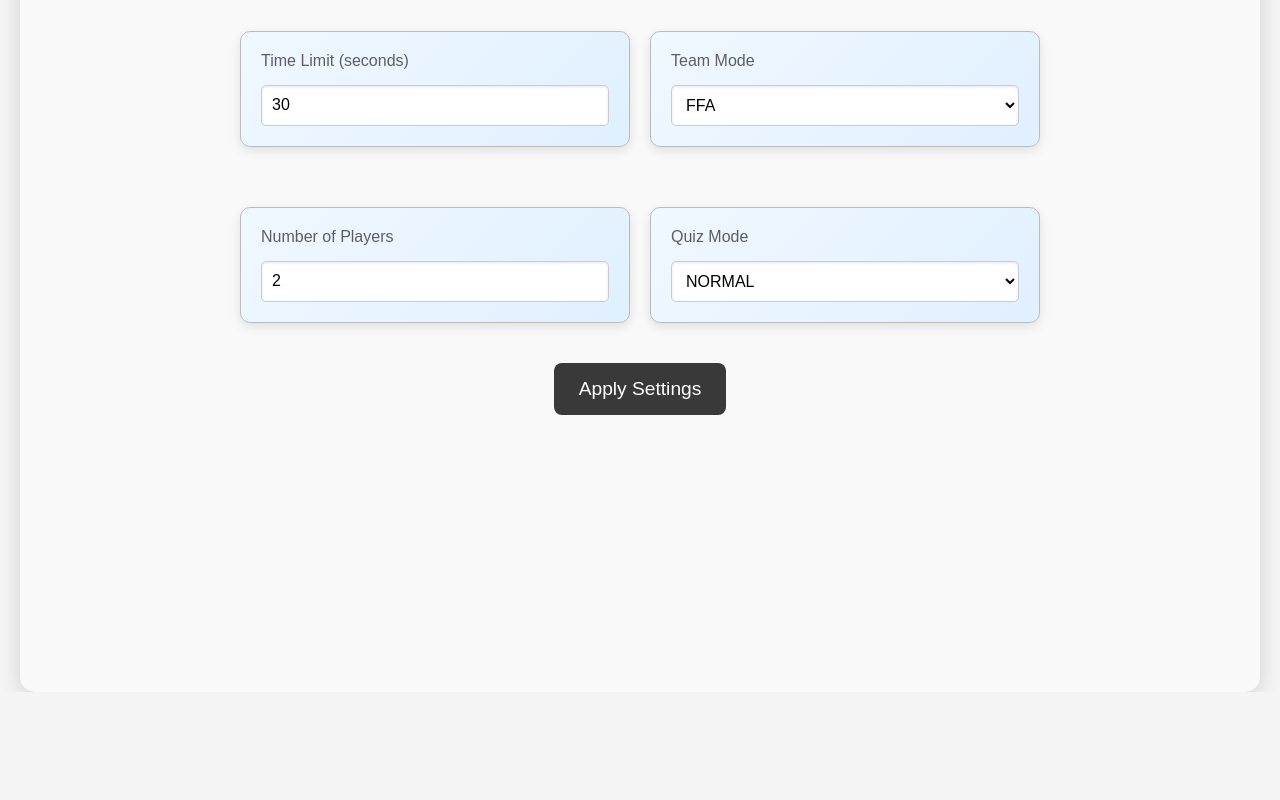
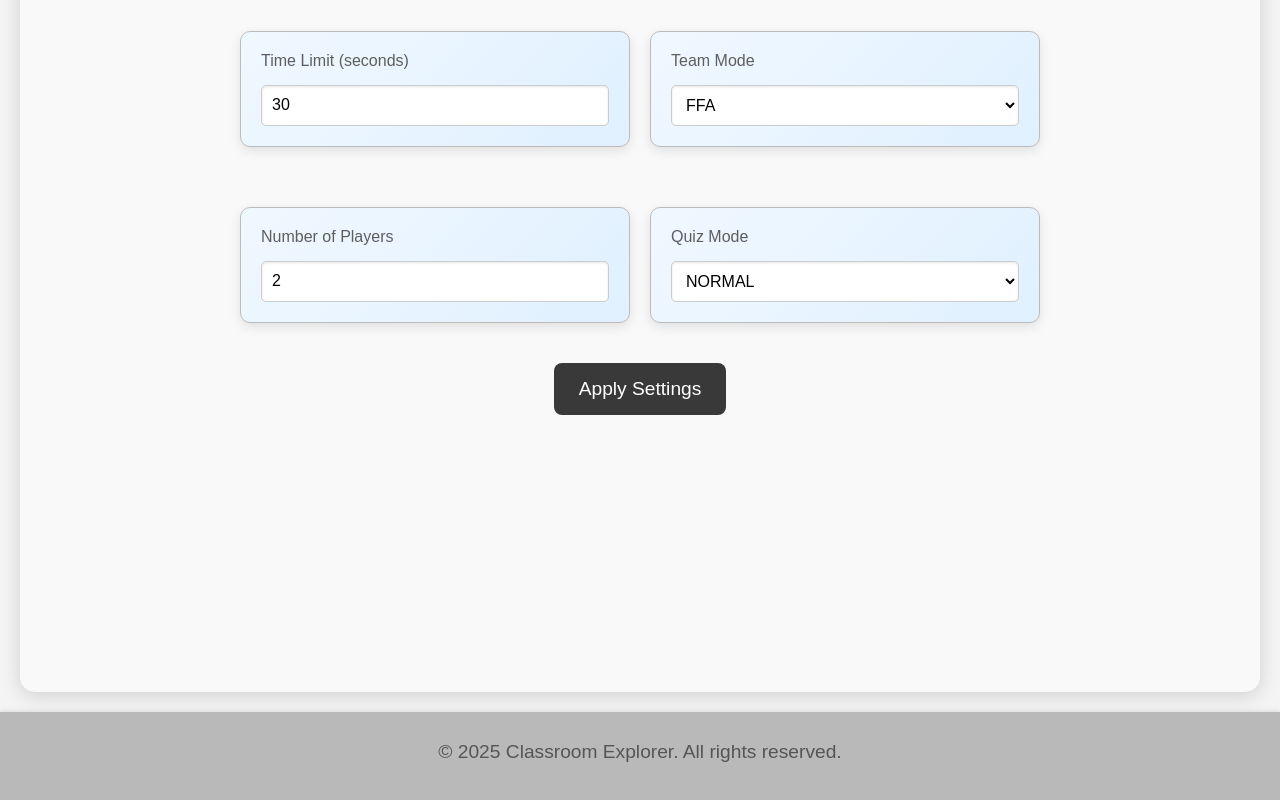
Before and after one commit to jackmok33/teacher-ui, a React (Vite) app: page /settings in a window 1280 px wide. Shown: the part 212-1012 px from the top of the page. Before the commit the page ends 904 px from the top, so only its background shows below. Built offline with nearby package versions, Linux system fonts and the light colour scheme.

Commit message:
added footer

```diff
--- a/src/App.jsx
+++ b/src/App.jsx
@@ -9,6 +9,7 @@ import RoomCodePage from "./pages/RoomCodePage";
 import SetBackgroundImage from "./pages/SetBackgroundImage.jsx";
 import TeamsPage from "./pages/TeamsPage.jsx";
 import SettingsPage from "./pages/SettingsPage.jsx";
+import Footer from './components/Footer';
 
 function App() {
     return (
@@ -24,6 +25,7 @@ function App() {
                 <Route path="/teams" element={<TeamsPage />} />
                 <Route path="/settings" element={<SettingsPage />} />
             </Routes>
+            <Footer/>
         </Router>
     );
 }
--- /dev/null
+++ b/src/components/Footer.css
@@ -0,0 +1,12 @@
+.footer {
+    background-color: rgb(185, 185, 185); /* Changed background color to grey */
+    text-align: center;
+    padding: 10px 10px; /* Increased padding */
+
+    width: 100%;
+    bottom: 0;
+    left: 0;
+    font-size: 18px; /* Increased font size */
+    color: #626262;
+    box-shadow: 0 -1px 5px rgba(0, 0, 0, 0.1);
+}
--- /dev/null
+++ b/src/components/Footer.jsx
@@ -0,0 +1,15 @@
+import React from 'react';
+import "./Footer.css"
+
+
+const Footer = () => {
+    const currentYear = new Date().getFullYear();
+    return (
+        <footer className="footer">
+
+            <p>&copy; {currentYear} Classroom Explorer. All rights reserved.</p>
+        </footer>
+    );
+};
+
+export default Footer;
```
